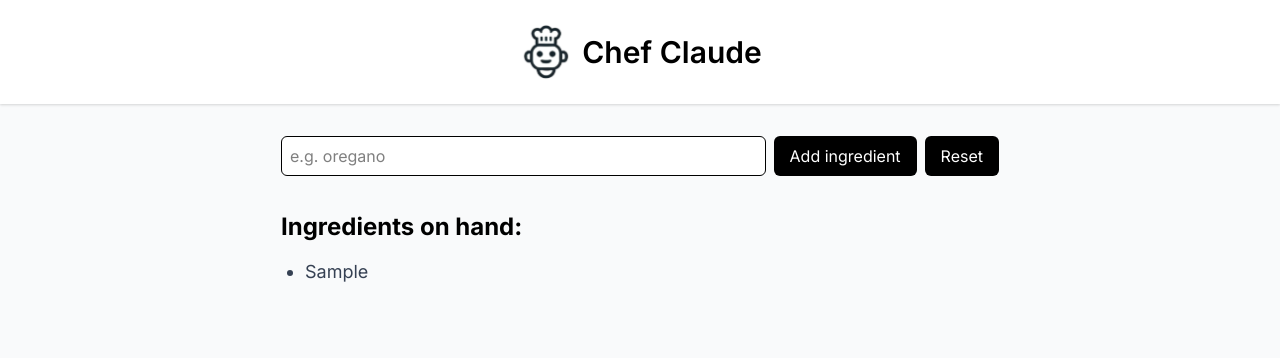
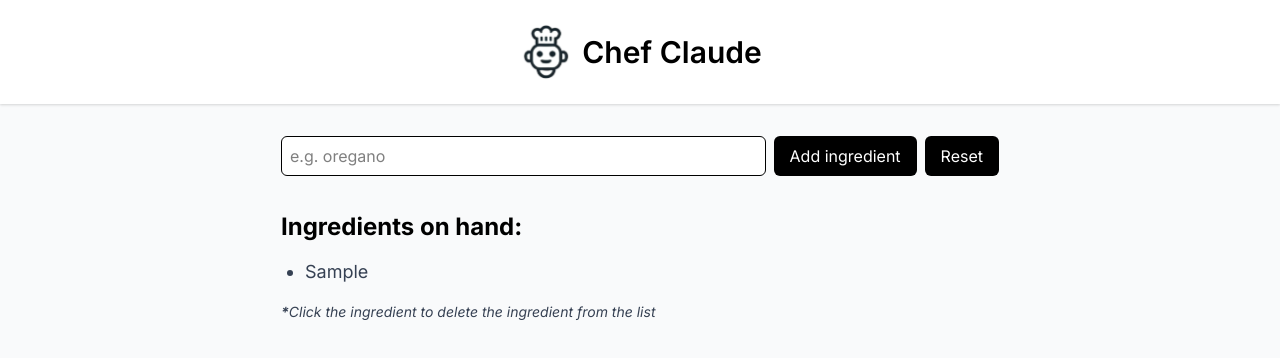
Before and after one commit to alfeusrudyanta/ChefClaude, a React (Vite) app: page / in a window 1280 px wide. Both pictures are taken after typing "Sample" into the empty fields and a click on the button "Add ingredient". Shown: the top 358 px of the page. Built offline with nearby package versions, Linux system fonts and the light colour scheme; no server answers; what @huggingface/inference would draw is missing.

Commit message:
add delete ingredient function

```diff
--- a/src/component/IngredientsList.tsx
+++ b/src/component/IngredientsList.tsx
@@ -16,6 +16,7 @@ const IngredientsList: React.FC<IngredientsListProps> = ({
       <h2 className='font-bold text-[24px] mdtext-[30px] leading-[32px] md:leading-[38px]'>
         Ingredients on hand:
       </h2>
+      <div className='flex flex-col gap-0 mb-4 md:mb-6'>
         <ul
           className='mb-4 list-disc text-[16px] md:text-[18px] text-gray-700'
           aria-live='polite'
@@ -28,6 +29,12 @@ const IngredientsList: React.FC<IngredientsListProps> = ({
             </div>
           ))}
         </ul>
+
+        <p className='text-[12px] md:text-[14px] text-gray-700 italic'>
+          <span className='font-bold'>*</span>Click the ingredient to delete the
+          ingredient from the list
+        </p>
+      </div>
 
       {ingredientList.length > 3 && (
         <div className='bg-stone-200 py-6 px-6 rounded-[6px] flex justify-between items-center gap-4'>
--- a/src/page/Home.tsx
+++ b/src/page/Home.tsx
@@ -7,6 +7,8 @@ const Home: React.FC = () => {
   const [ingredients, setIngredients] = React.useState<string[]>([]);
   const [recipe, setRecipe] = useState<string>('');
   const [loading, setLoading] = useState<boolean>(false);
+  const [showPrevRecommendation, setShowPrevRecommendation] =
+    useState<boolean>(false);
 
   async function getRecipe() {
     setLoading(true);
@@ -15,10 +17,12 @@ const Home: React.FC = () => {
       setRecipe(recommendedRecipe);
     }
     setLoading(false);
+    setShowPrevRecommendation(false);
   }
 
   function resetIngredient() {
     setIngredients([]);
+    setShowPrevRecommendation(true);
   }
 
   function addIngredient(formData: FormData) {
@@ -73,11 +77,12 @@ const Home: React.FC = () => {
 
       {loading && <p className='text-gray-500'>Generating recipe...</p>}
 
-      {recipe && ingredients.length < 4 && (
+      {showPrevRecommendation && recipe && (
         <h2 className='font-semibold text-[24px] md:text-[30px] leading-[32px] md:leading-[48px]'>
           Previous Recommendation:
         </h2>
       )}
+
       {recipe && <ClaudeRecipe recipe={recipe} />}
     </main>
   );
```
Lines whose indentation alone changed are shown as unchanged.
